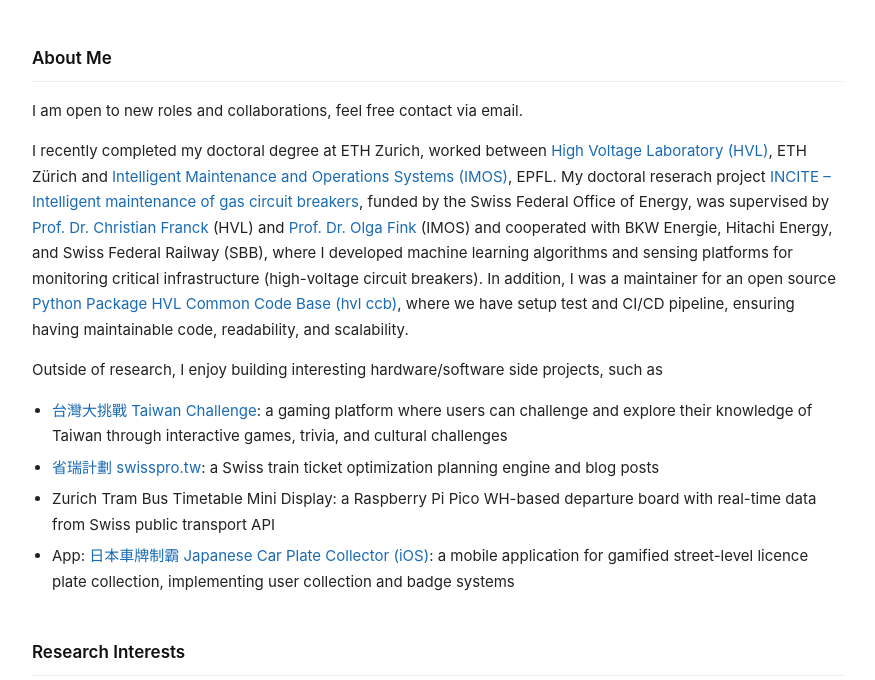
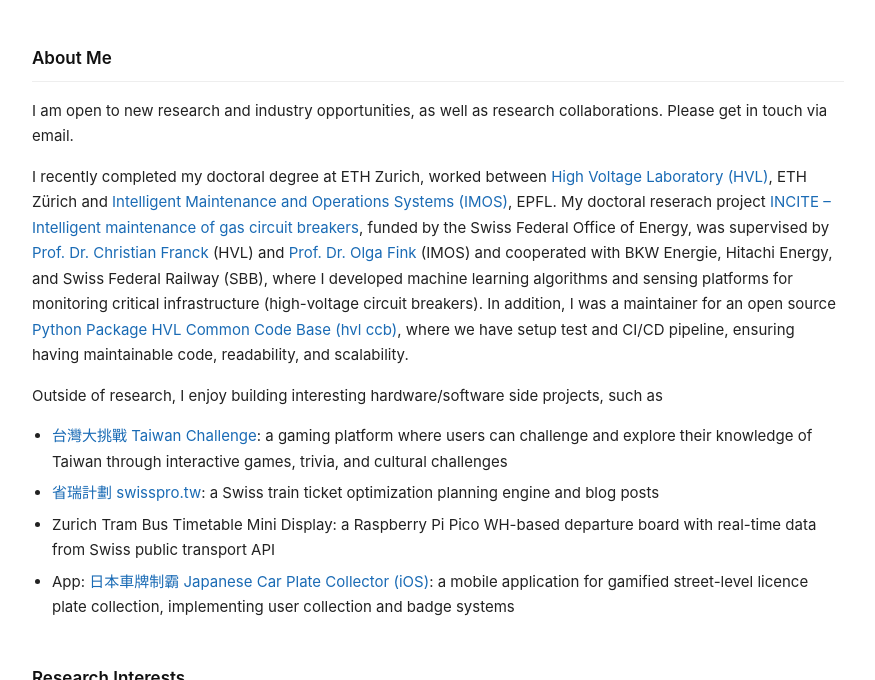
Before and after one commit to Chichinghsu/chichinghsu.github.io, a Jekyll site: the page research/index.html, which Jekyll copies as it is, in a window 1280 px wide and 900 px high, cut to the strip 220-900 px from the top of the window. Shown: the whole strip, without its empty margins (202-1077 px from the left). Built offline with Jekyll 4.4.1, drawn with Linux system fonts in a browser that asks for light colours.

Commit message:
update research about me

```diff
--- a/research/index.html
+++ b/research/index.html
@@ -256,7 +256,7 @@
 <!-- ── About ── -->
 <div class="sec">
   <h2>About Me</h2>
-    <p>I am open to new roles and collaborations, feel free contact via email.</p>
+    <p>I am open to new research and industry opportunities, as well as research collaborations. Please get in touch via email.</p>
 
     <p>I recently completed my doctoral degree at ETH Zurich, worked between <a href="https://hvl.ee.ethz.ch/" target="_blank" rel="nofollow noopener">High Voltage Laboratory (HVL)</a>, ETH Zürich and <a href="https://www.epfl.ch/labs/imos/" target="_blank" rel="nofollow noopener">Intelligent Maintenance and Operations Systems (IMOS)</a>, EPFL.
     My doctoral reserach project <a href="https://www.aramis.admin.ch/Texte/?ProjectID=47345" target="_blank" rel="nofollow noopener">INCITE – Intelligent maintenance of gas circuit breakers</a>, funded by the Swiss Federal Office of Energy, was supervised by <a herf="https://hvl.ee.ethz.ch/people/person-detail.franck.html" target="_blank" rel="nofollow noopener">Prof. Dr. Christian Franck</a> (HVL) and <a href="https://people.epfl.ch/olga.fink?lang=en" target="_blank" rel="nofollow noopener">Prof. Dr. Olga Fink</a> (IMOS) and cooperated with BKW Energie, Hitachi Energy, and Swiss Federal Railway (SBB), where I developed machine learning algorithms and sensing platforms for monitoring critical infrastructure (high-voltage circuit breakers). In addition, I was a maintainer for an open source <a href="https://pypi.org/project/hvl-ccb/" target="_blank" rel="nofollow noopener">Python Package HVL Common Code Base (hvl ccb)</a>, where we have setup test and CI/CD pipeline, ensuring having maintainable code, readability, and scalability.</p>
```
